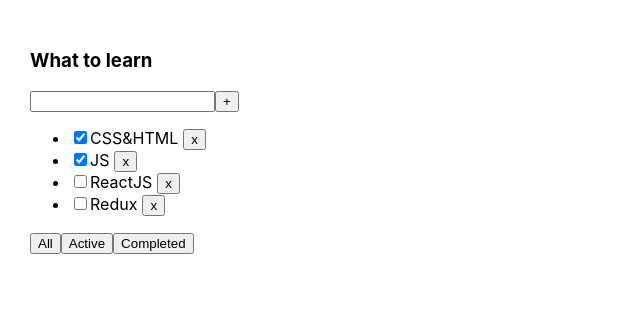
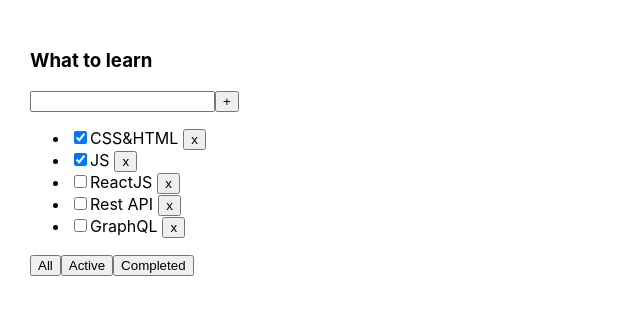
Before and after one commit to DustyFlower/todolist-old-version, a React (Create React App) app: page / in a window 1280 px wide. Shown: the top 314 px of the page, without its empty margins (0-640 px from the left). Built offline with nearby package versions, Linux system fonts and the light colour scheme.

Commit message:
Input callbacks and refactoring

```diff
--- a/package.json
+++ b/package.json
@@ -10,10 +10,12 @@
     "@types/node": "^16.7.13",
     "@types/react": "^18.0.0",
     "@types/react-dom": "^18.0.0",
+    "@types/uuid": "^10.0.0",
     "react": "^19.0.0",
     "react-dom": "^19.0.0",
     "react-scripts": "5.0.1",
     "typescript": "^4.4.2",
+    "uuid": "^11.1.0",
     "web-vitals": "^2.1.0"
   },
   "scripts": {
--- a/src/App.tsx
+++ b/src/App.tsx
@@ -1,6 +1,7 @@
 import React, {useState} from 'react';
 import './App.css';
 import {TaskType, Todolist} from './Todolist';
+import {v1} from 'uuid';
 
 export type FilterValuesType = 'all' | 'active' | 'completed';
 
@@ -9,31 +10,43 @@
     let [tasks, setTasks] = useState<TaskType[]>(
         [
             {
-                id: 1,
+                id: v1(),
                 title: 'CSS&HTML',
                 isDone: true,
             },
             {
-                id: 2,
+                id: v1(),
                 title: 'JS',
                 isDone: true,
             },
             {
-                id: 3,
+                id: v1(),
                 title: 'ReactJS',
                 isDone: false,
             },
             {
-                id: 4,
-                title: 'Redux',
+                id: v1(),
+                title: 'Rest API',
+                isDone: false,
+            },
+            {
+                id: v1(),
+                title: 'GraphQL',
                 isDone: false,
             }
         ]
     )
+
     let [filter, setFilter] = useState<FilterValuesType>('all');
 
-    const removeTask = (taskId: number) => {
+    const removeTask = (taskId: string) => {
         setTasks(tasks.filter(t => t.id !== taskId));
+    }
+
+    const addTask = (title: string) => {
+        let newTask: TaskType = {id: v1(), title: title, isDone: false};
+        let newTasks = [newTask, ...tasks];
+        setTasks(newTasks)
     }
 
     const changeFilter = (filterValues: FilterValuesType) => {
@@ -58,7 +71,8 @@
             <Todolist title={'What to learn'}
                       tasks={tasksForTodolist}
                       removeTask={removeTask}
-                      changeFilter={changeFilter}/>
+                      changeFilter={changeFilter}
+                      addTask={addTask}/>
         </div>
     );
 }
--- a/src/Todolist.tsx
+++ b/src/Todolist.tsx
@@ -1,55 +1,65 @@
-import React from 'react';
+import React, {ChangeEvent, KeyboardEvent, useState} from 'react';
 import {FilterValuesType} from './App';
 
 type PropsType = {
     title: string
     tasks: TaskType[]
-    removeTask: (taskId: number) => void
+    removeTask: (taskId: string) => void
     changeFilter: (filterValues: FilterValuesType) => void
+    addTask: (title: string) => void
 }
 
 export type TaskType = {
-    id: number
+    id: string
     title: string
     isDone: boolean
 }
 
 export function Todolist(props: PropsType) {
 
+    const [newTaskTitle, setNewTaskTitle] = useState('')
+
+    const onNewTitleChangeHandler = (e: ChangeEvent<HTMLInputElement>) => setNewTaskTitle(e.currentTarget.value)
+
+    const onKeyPressHandler = (e: KeyboardEvent<HTMLInputElement>) => (e.key === 'Enter') && addTask()
+
+    const addTask = () => {
+        props.addTask(newTaskTitle);
+        setNewTaskTitle('')
+    }
+    const FilterHandler = (filterValue: FilterValuesType) => {
+        props.changeFilter(filterValue)
+    }
+
+    const mappedTasks = props.tasks.map(t => {
+
+            const onRemoveHandler = () => {
+                props.removeTask(t.id);
+            }
+
+            return <li key={t.id}>
+                <input type="checkbox" checked={t.isDone}/>
+                <span>{t.title}</span>
+                <button onClick={onRemoveHandler}>x</button>
+            </li>
+        }
+    )
     return (
         <div>
             <h3>{props.title}</h3>
             <div>
-                <input/>
-                <button>+</button>
+                <input value={newTaskTitle}
+                       onChange={onNewTitleChangeHandler}
+                       onKeyDown={onKeyPressHandler}/>
+                <button onClick={addTask}>+</button>
             </div>
             <ul>
-
-                {props.tasks.map(t =>
-                    <li key={t.id}>
-                        <input type="checkbox" checked={t.isDone}/>
-                        <span>{t.title}</span>
-                        <button onClick={() => {
-                            props.removeTask(t.id);
-                        }}>x
-                        </button>
-                    </li>
-                )}
-
+                {mappedTasks}
             </ul>
             <div>
-                <button onClick={() => {
-                    props.changeFilter('all')
-                }}>All
-                </button>
-                <button onClick={() => {
-                    props.changeFilter('active')
-                }}>Active
-                </button>
-                <button onClick={() => {
-                    props.changeFilter('completed')
-                }}>Completed
-                </button>
+                <button onClick={() => FilterHandler('all')}>All</button>
+                <button onClick={() => FilterHandler('active')}>Active</button>
+                <button onClick={() => FilterHandler('completed')}>Completed</button>
             </div>
         </div>
     )
```
Also changed, not shown: 2 other files (tests, documents, lock files or other folders).
